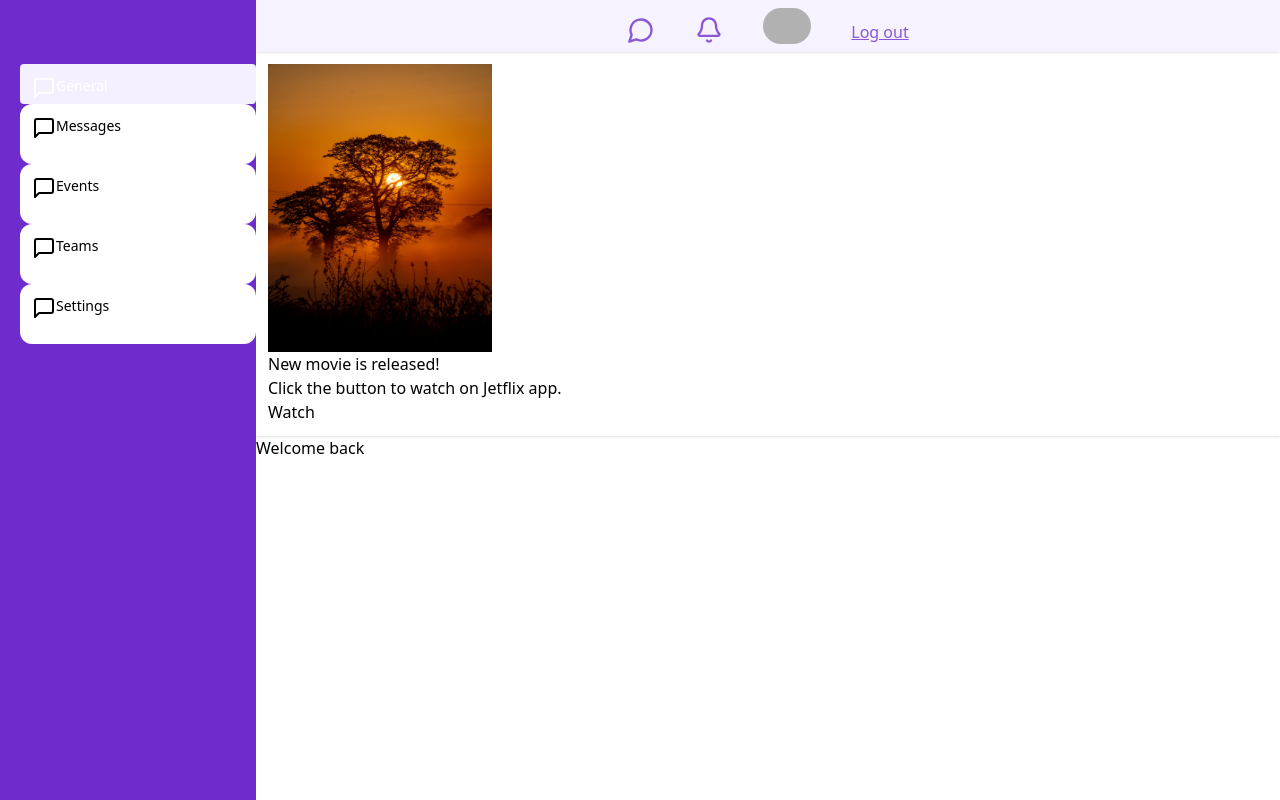
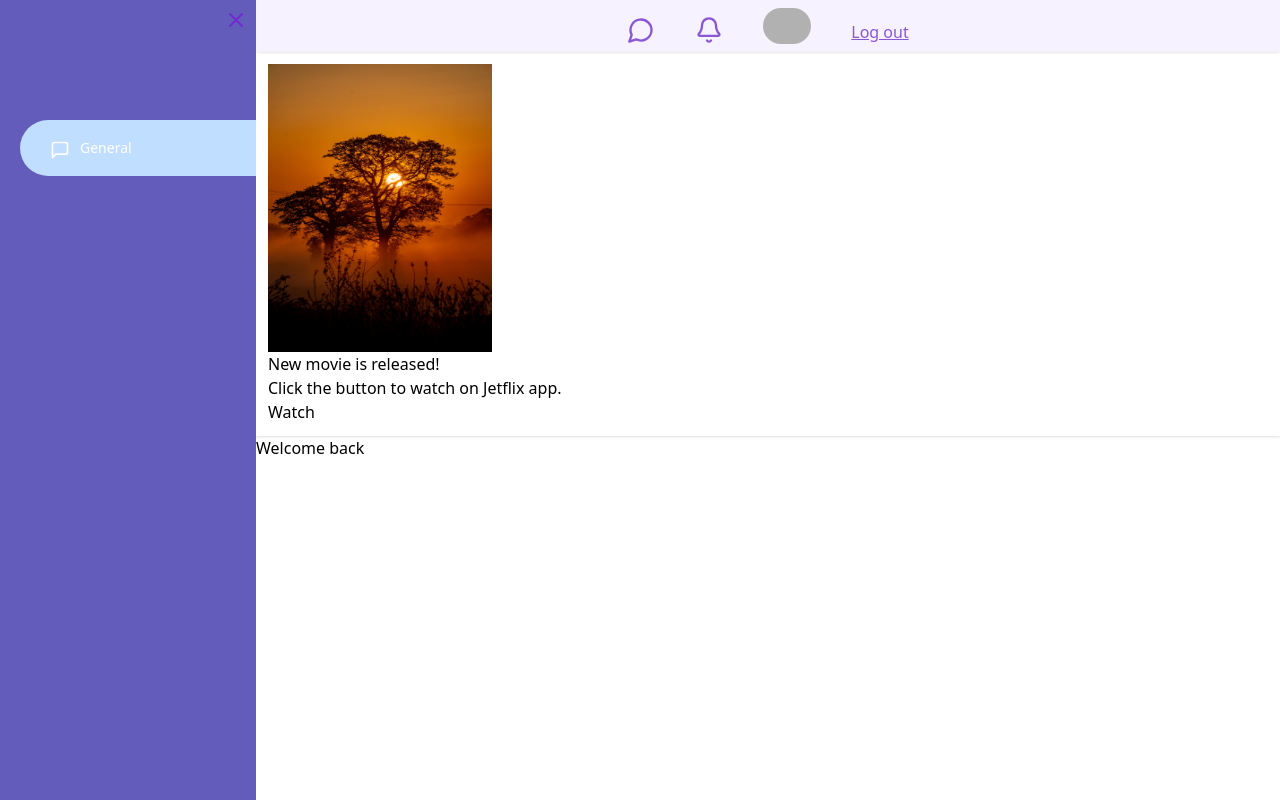
Before and after one commit to BettyyN/Social-Company-App, a Next.js app: page /home in a window 1280 px wide. Built offline with nearby package versions, Linux system fonts and the light colour scheme; no server answers; sample sign-in values are in the browser's storage; grey boxes are pictures that could not be loaded.

Commit message:
new idea

```diff
--- a/Components/drawer.tsx
+++ b/Components/drawer.tsx
@@ -9,7 +9,7 @@ export default function drawer() {
   return (
     <>
       <div
-        className={`h-screen bg-primary text-black ${
+        className={`h-screen bg-[#645CBB] ${
           isOpen ? "w-64" : "w-20"
         } transition-all duration-300 flex flex-col relative`}
       >
@@ -20,29 +20,12 @@ export default function drawer() {
         >
           {isOpen ? <FiX size={24} /> : <FiMenu size={24} />}
         </button>
-
         {/* Navigation */}
-        <div className="flex flex-col flex-grow mt-6 space-y-2 text-sm">
+        <div className="flex flex-col flex-grow mt-20 space-y-2 text-sm">
           <ul className="flex flex-col w-full pl-5">
-            <li className="flex w-full p-3 hover:bg-secondary rounded transition-colors cursor-pointer h-10 bg-secondary">
-              <FiMessageSquare size={24} className="text-white" />
-              <h1 className="text-white">General</h1>
-            </li>
-            <li className="flex w-full p-3 hover:bg-secondary rounded-xl transition-colors cursor-pointer h-15 bg-white">
-              <FiMessageSquare size={24} />
-              <h1>Messages</h1>
-            </li>
-            <li className="flex w-full p-3 hover:bg-secondary rounded-xl transition-colors cursor-pointer h-15 bg-white">
-              <FiMessageSquare size={24} />
-              <h1>Events</h1>
-            </li>
-            <li className="flex w-full p-3 hover:bg-secondary rounded-xl transition-colors cursor-pointer h-15 bg-white">
-              <FiMessageSquare size={24} />
-              <h1>Teams</h1>
-            </li>
-            <li className="flex w-full p-3 hover:bg-secondary rounded-xl transition-colors cursor-pointer h-15 bg-white">
-              <FiMessageSquare size={24} />
-              <h1>Settings</h1>
+            <li className="flex w-full p-7 hover:bg-secondary rounded-4xl rounded-r-none transition-colors cursor-pointer h-10 bg-[#c0deff] gap-2 items-center">
+              <FiMessageSquare size={24} className="text-white pt-1" />
+              <h1 className="text-white ">General</h1>
             </li>
           </ul>
         </div>
```
